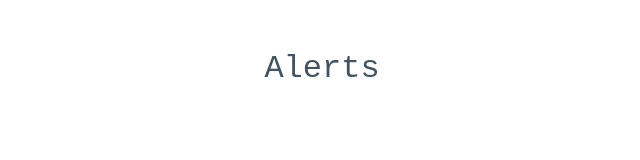
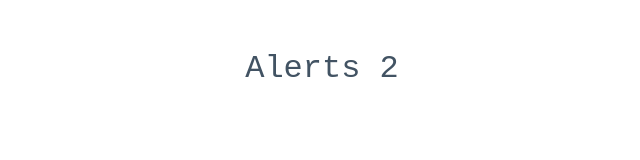
Before and after one commit to DanielMin2009/01_JavaScript, a plain HTML site: page index.html in a window 1280 px wide. Shown: the whole page, without its empty margins (318-958 px from the left). Drawn offline with Linux system fonts and the light colour scheme.

Commit message:
provant password

```diff
--- a/index.html
+++ b/index.html
@@ -12,7 +12,7 @@
 
     <div id="container">
 
-        <h1>Alerts</h1>
+        <h1>Alerts 2</h1>
 
 
     </div>
```
